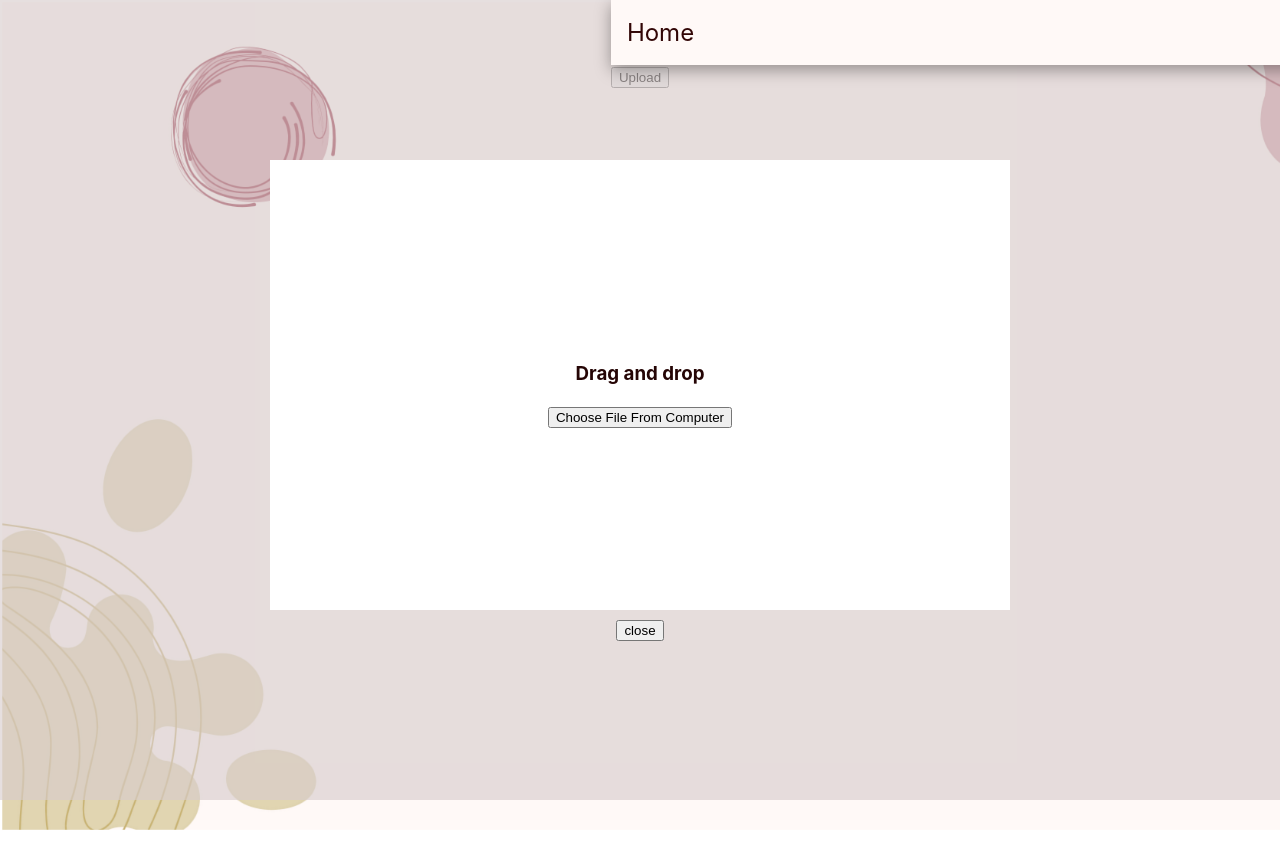
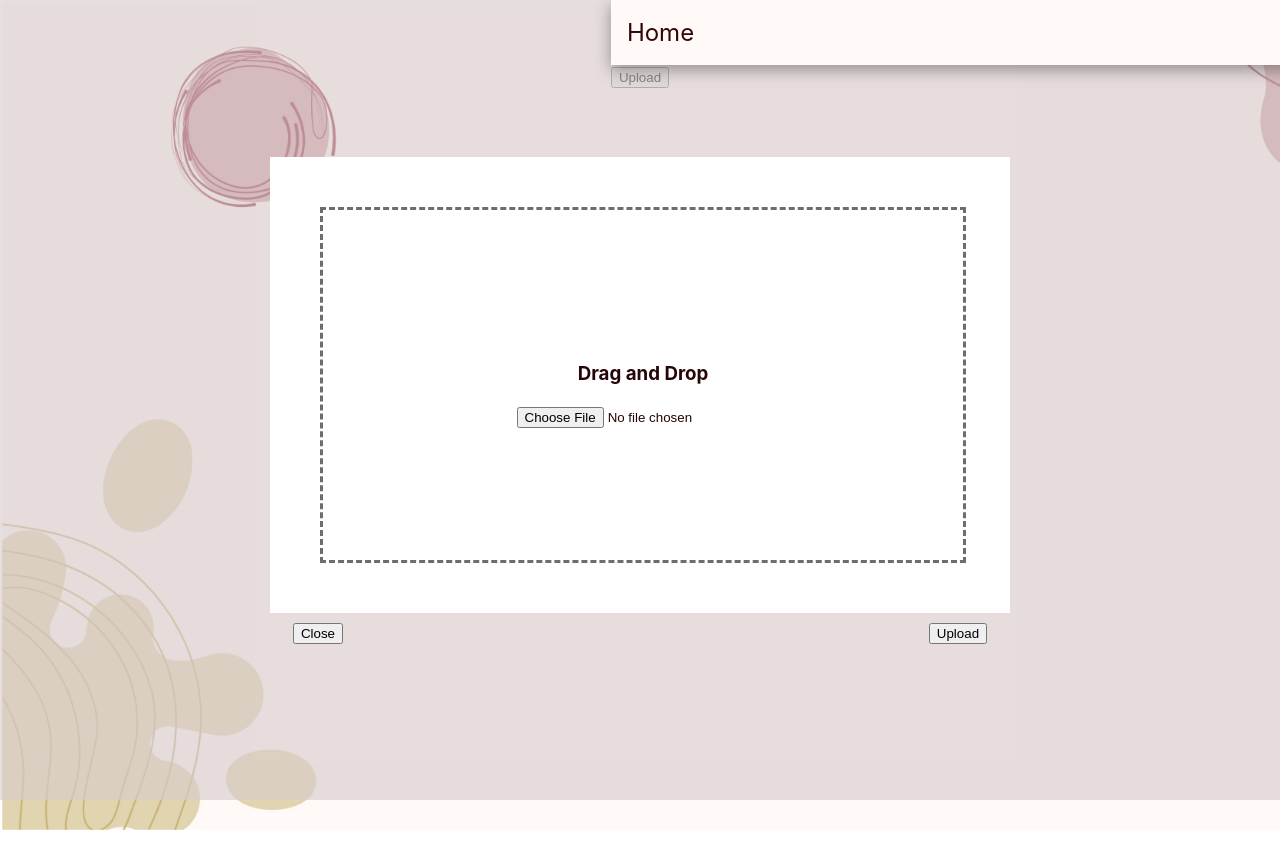
Before and after one commit to CTRL-V-CTRL-C/ctrl_c_ctrl_v-SOEN341_Project_F24, a React (Vite) app in the folder client/: page /CVSUpload in a window 1280 px wide. Both pictures are taken after a click on the button "Upload". Built offline with nearby package versions, Linux system fonts and the light colour scheme; no server answers.

Commit message:
added functionality to allow for a file to be uploaded. Added space where the user can view the details of which file they uploaded.

```diff
--- a/client/src/Pages/Components/PopUp.jsx
+++ b/client/src/Pages/Components/PopUp.jsx
@@ -1,19 +1,47 @@
 import React from 'react';
+import { useState } from 'react'
 import './Styles/PopUp.css'
 
-function PopUp(props){
+function PopUp(props) {
+
+
+    const [file, setFile] = useState(null);
+
+    const handleFileChange = (e) => {
+        if (e.target.files) {
+            setFile(e.target.files[0]);
+        }
+    };
+
+    // const handleUpload = async () => {
+    //     // We will fill this out later
+    //   };
 
     //pass in true for false value to trigger the pop up
-    return(props.trigger) ? (
-        <div className = "popup">
-            <div className = "popup-inner">
-                <div className = "dropZone">
-                    <h3>Drag and drop</h3>
-                    <button className = "upload">Choose File From Computer</button>
+    return (props.trigger) ? (
+        <div className="popup">
+            <div className="popup-inner">
+                <div className="dropZone">
+                    <h3>Drag and Drop</h3>
+                    <input type="file" className="upload"  onChange={handleFileChange}/>
                 </div>
+                {file && (
+                    <section>
+                        File details:
+                        <ul>
+                            <li>Name: {file.name}</li>
+                            <li>Type: {file.type}</li>
+                            <li>Size: {file.size} bytes</li>
+                        </ul>
+                    </section>
+                )}
+
             </div>
-            <button className = "close-btn" onClick={() => props.setTrigger(false)} >close</button>
+            <div className="bu">
+                <button className="close-btn" onClick={() => props.setTrigger(false)} >Close</button>
                 {props.children}
+                <button className="upload">Upload</button>
+            </div>
         </div>
     ) : "";
 
--- a/client/src/Pages/Components/Styles/PopUp.css
+++ b/client/src/Pages/Components/Styles/PopUp.css
@@ -19,13 +19,19 @@
     width: 100%;
     max-width: 640px;
     background-color: #FFF;
+    justify-content: space-around;
 }
 .popup-inner{
     justify-content: center;
     align-items: center;
 
 }
-
+.bu{
+    display:flex;
+    flex-direction: row;
+    justify-content: space-around;
+    width: 100%;
+}
 
 .dropZone{
     width:100%;
@@ -34,4 +40,6 @@
     align-items: center;
     display: flex;
     flex-direction: column;
+    border-style: dashed;
+    border-color: rgb(113, 108, 108);
 }
```
Also changed, not shown: 1 other file (tests, documents, lock files or other folders).
